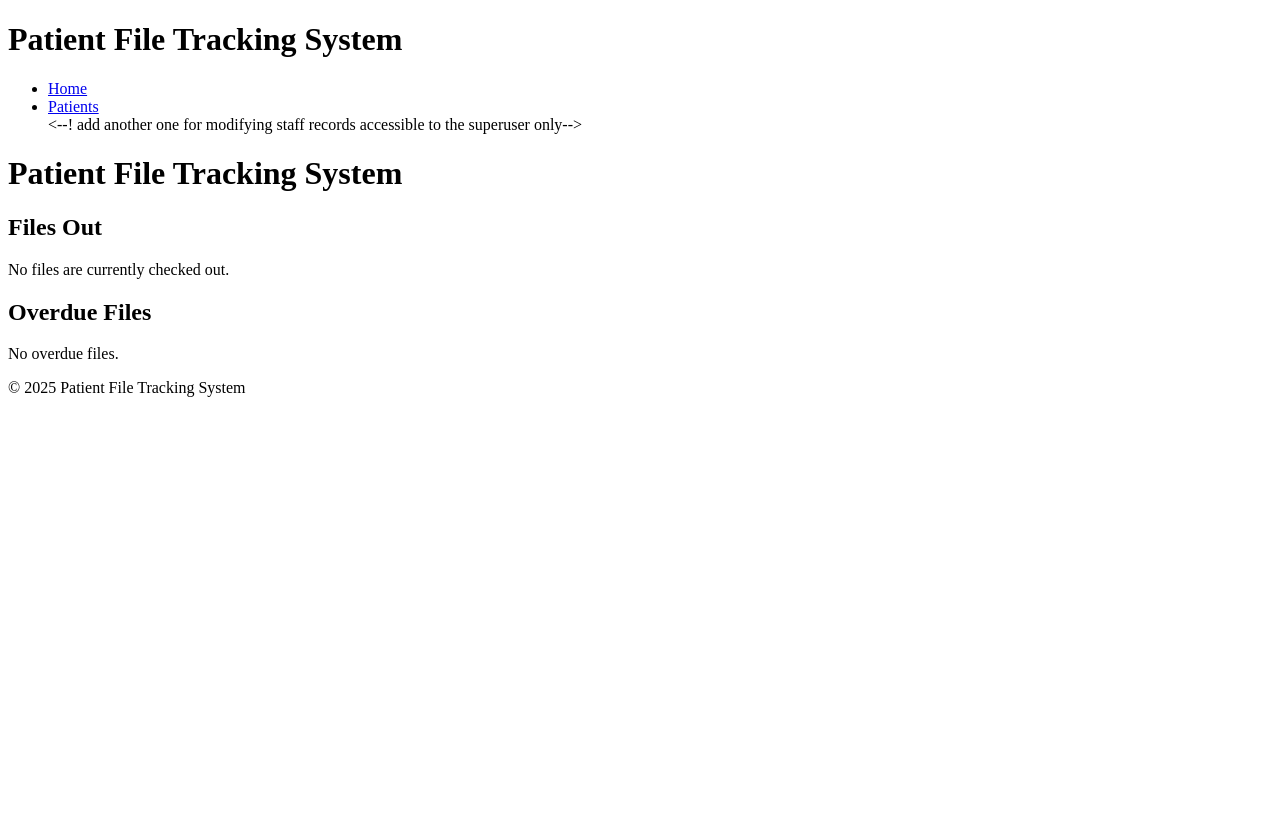
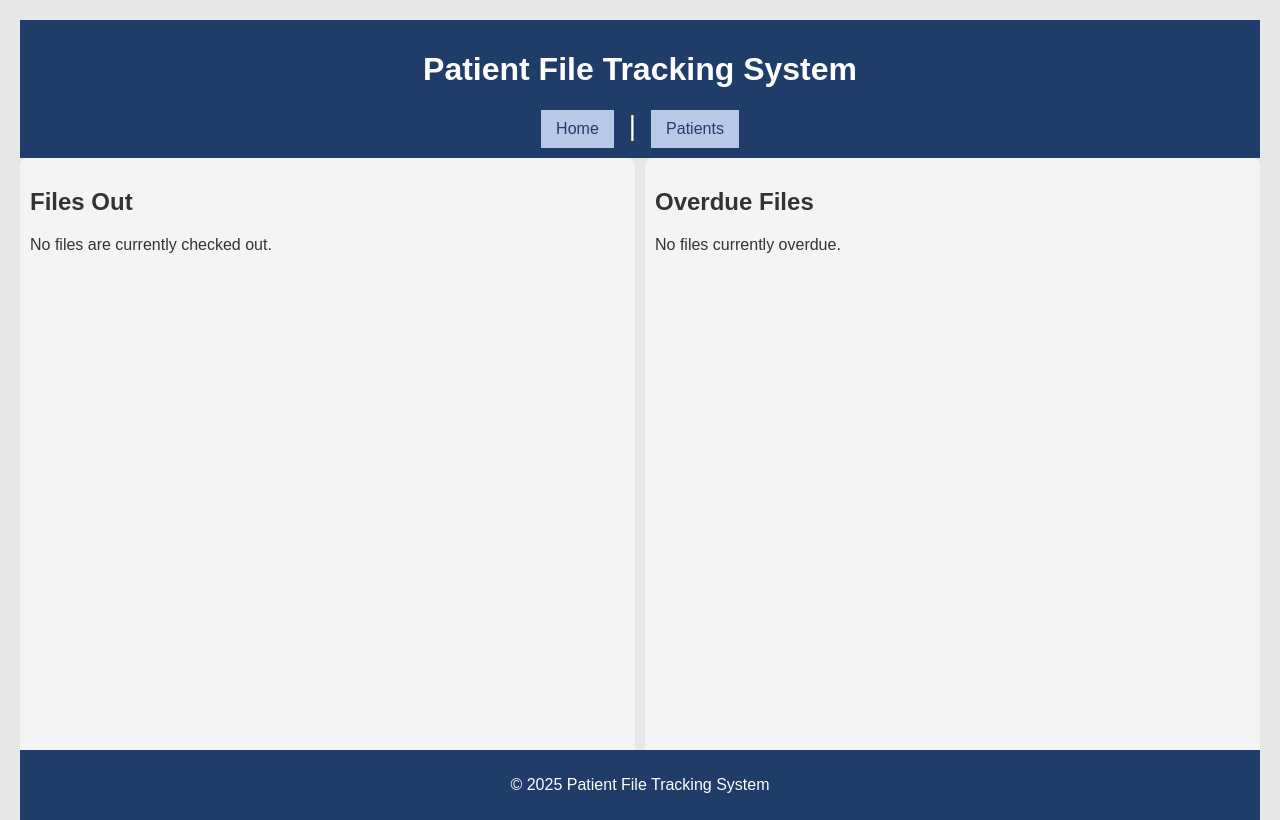
Before and after one commit to Joy-Mamabolo/patient-file-tracking, a Flask app: page / in a window 1280 px wide. Before the commit the page ends 397 px from the top, so only its background shows below. Run offline with Flask 3, Linux system fonts and the light colour scheme.

Commit message:
style : Added CSS Completed home.html & base.html templates

```diff
--- a/src/static/css/styles.css
+++ b/src/static/css/styles.css
@@ -0,0 +1,58 @@
+html,body {
+    height: 100%;
+    margin: 0;
+}
+
+header,footer{
+    background-color: #203c69;
+    color: white;
+    padding: 10px 0;
+    margin-left: 0px;
+    margin-right: 0px;
+    text-align: center;
+    width: 100%;
+    position: relative;
+}
+
+
+nav ul {
+    list-style: none;
+    padding: 0;
+    margin: 0;
+    display: flex;
+    justify-content: center;
+
+}
+nav li {
+    margin: 0 15px;
+    padding: 10px 15px;
+    background-color: #b8c9e5;
+    color:#203c69
+}
+nav a {
+    text-decoration: none;
+    color: inherit;
+}
+body{
+    font-family: Arial, sans-serif;
+    margin: 20px;
+    background-color: #e8e7e7;
+    color: #333;
+}
+.container{
+    display: grid;
+    grid-template-rows: auto 1fr auto;
+    min-height: 100vh;
+}
+.dashboard{
+    display:grid;
+    grid-template-columns: 1fr 1fr;
+    gap: 10px;
+    height: 100%
+}
+.section{
+    background-color: #f4f4f4;
+    padding: 10px;
+    border-radius: 8px;
+    height: 100%
+}
--- a/src/templates/base.html
+++ b/src/templates/base.html
@@ -7,21 +7,25 @@
     <link rel="stylesheet" href="{{ url_for('static', filename='css/styles.css') }}">
 </head>
 <body>
+
+    <div class="container">
+
         <header>
             <h1>Patient File Tracking System</h1>
             <nav>
                 <ul>
-                <li><a href="{{ url_for('index') }}">Home</a></li>
-                <li><a href="{{ url_for('add_patient') }}">Patients</a></li>
+                    <li><a href="{{ url_for('home') }}">Home</a></li> <span style = "font-size: 28px;">|</span>
+                    <li><a href="{{ url_for('patients') }}">Patients</a></li>
 
-                <--! add another one for modifying staff records accessible to the superuser only-->
+                    <!-- add another one for modifying staff records accessible to the superuser only-->
 
                 </ul>
             </nav>
         </header>
         <main>
-        {% block content %}{% endblock %}
+            {% block content %}Stuff goes here{% endblock %}
         </main>
         <footer>
             <p>&copy; 2025 Patient File Tracking System</p>
         </footer>
+    </div>
--- a/src/templates/home.html
+++ b/src/templates/home.html
@@ -1,8 +1,8 @@
 {% extends "base.html" %}
 
 {% block content %}
-  <h1>Patient File Tracking System</h1>
-  <div class = "Out-files">
+  <div class = "dashboard">
+  <div class = "section"> <!-- Files Out-->
     <h2>Files Out</h2>
     {% if out_files %}
         <table>
@@ -26,7 +26,7 @@
 
   </div>
 
-  <div class = "Overdue-files">
+  <div class = "section"> <!-- Overdue Files -->
     <h2>Overdue Files</h2>
     {% if overdue_files %}
         <table>
@@ -45,7 +45,8 @@
             {% endfor %}
         </table>
     {% else %}
-        <p>No overdue files.</p>
+        <p>No files currently overdue.</p>
     {% endif %}
   </div>
+  </div>
 {% endblock %}
```
Lines whose indentation alone changed are shown as unchanged.
